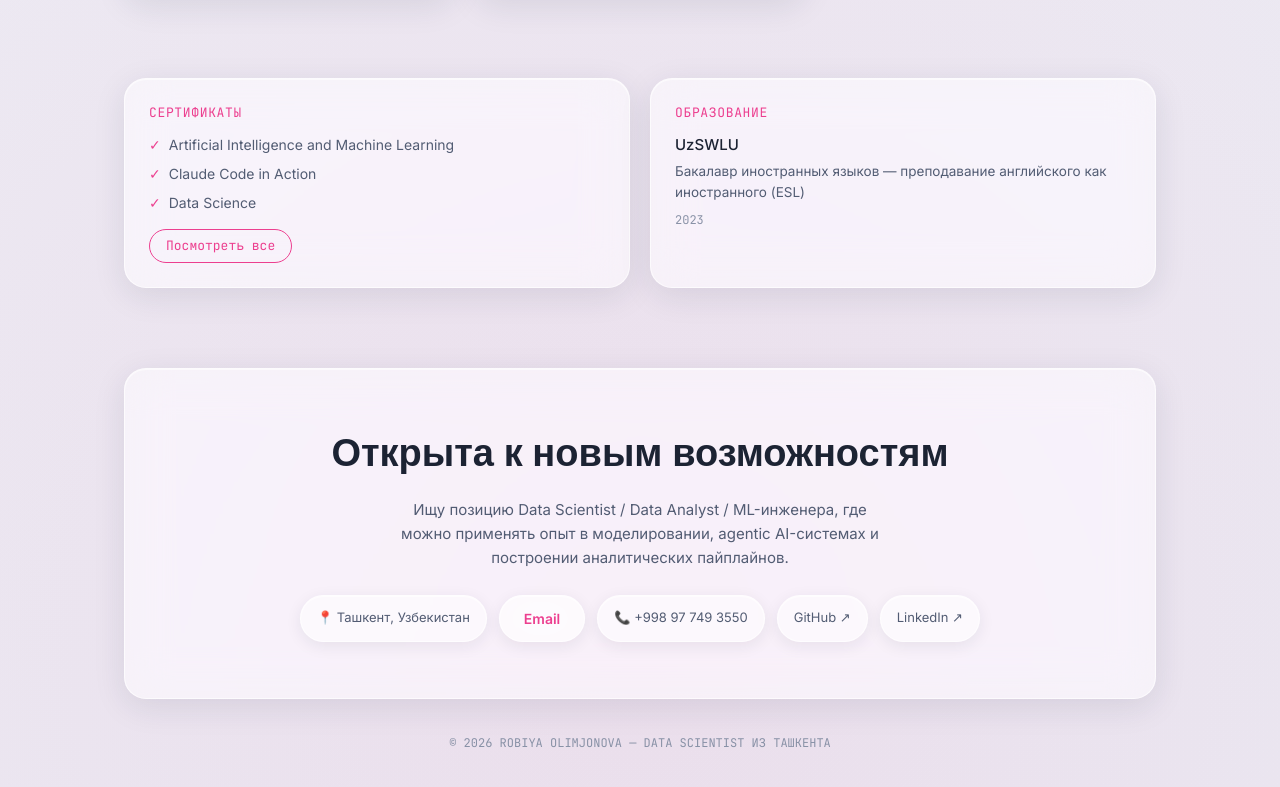
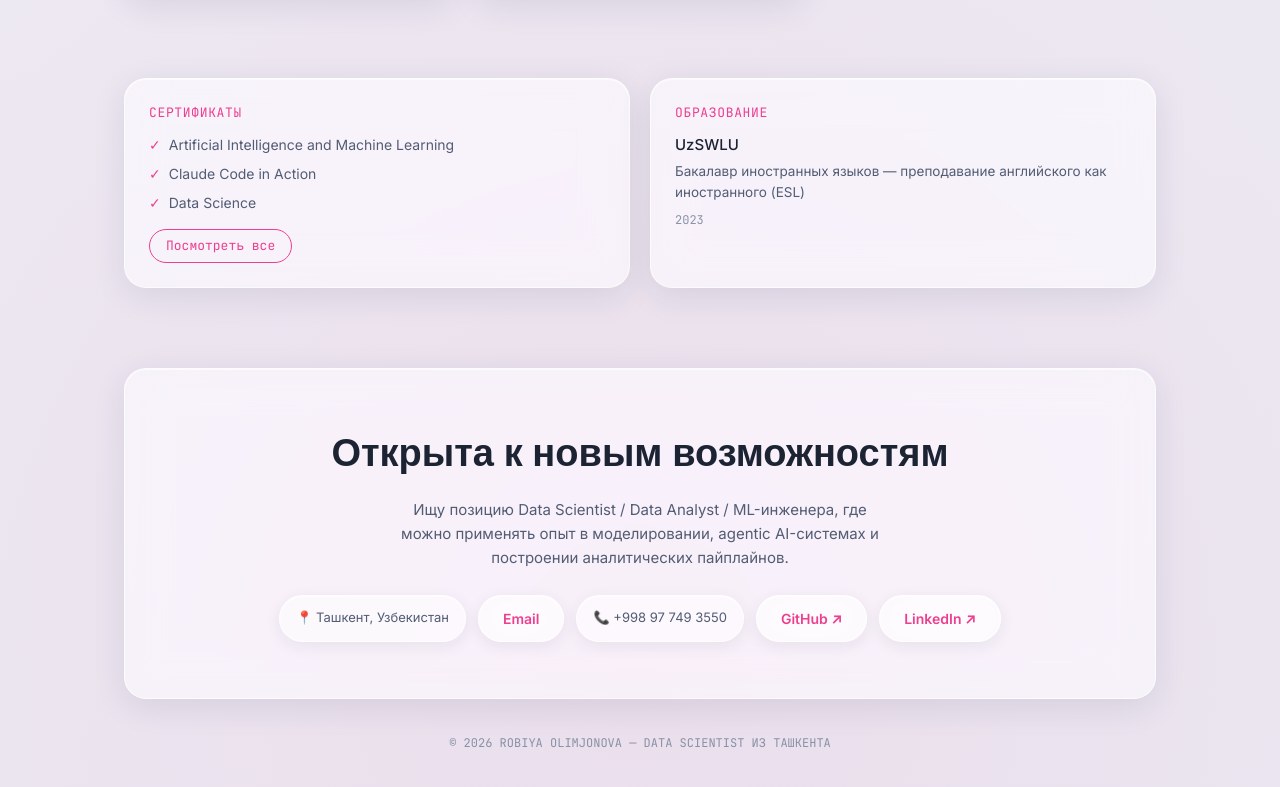
Before and after one commit to rosychks/robiya-portfolio, a Next.js app: page / in a window 1280 px wide. Shown: the part 2623-3410 px from the top of the page. Built offline with nearby package versions, Linux system fonts and the light colour scheme; no server answers.

Commit message:
Refactor contact links with updated styles

```diff
--- a/components/Contact.tsx
+++ b/components/Contact.tsx
@@ -23,8 +23,22 @@ export default function Contact() {
             {t.contactSection.cta}
           </a>
           <a className="chip" href={telHref}>📞 {contact.phone}</a>
-          <a className="chip" href={contact.github} target="_blank" rel="noopener noreferrer">GitHub ↗</a>
-          <a className="chip" href={contact.linkedin} target="_blank" rel="noopener noreferrer">LinkedIn ↗</a>
+          <a
+            className="px-6 py-3 rounded-full font-semibold text-[14px] text-violet glass-sm no-underline transition-transform hover:-translate-y-0.5"
+            href={contact.github}
+            target="_blank"
+            rel="noopener noreferrer"
+          >
+            GitHub ↗
+          </a>
+          <a
+            className="px-6 py-3 rounded-full font-semibold text-[14px] text-violet glass-sm no-underline transition-transform hover:-translate-y-0.5"
+            href={contact.linkedin}
+            target="_blank"
+            rel="noopener noreferrer"
+          >
+            LinkedIn ↗
+          </a>
         </div>
       </div>
 
```
